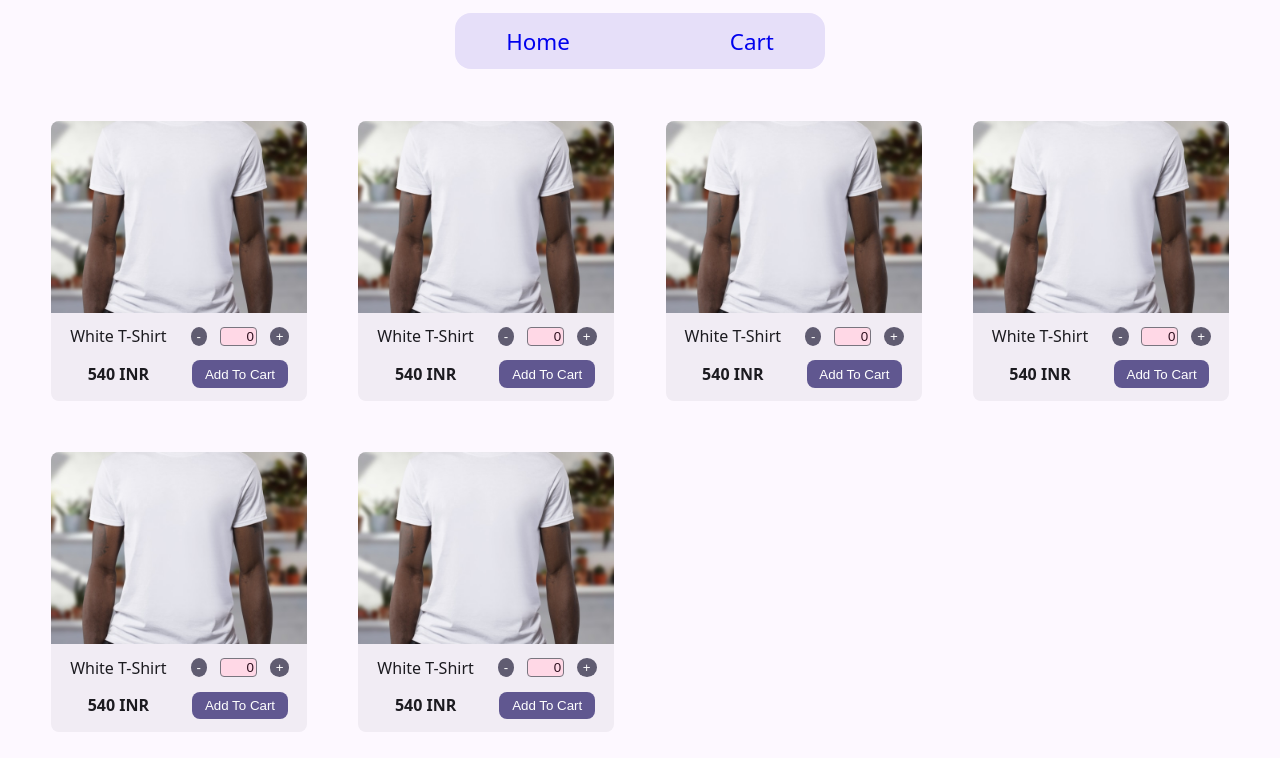
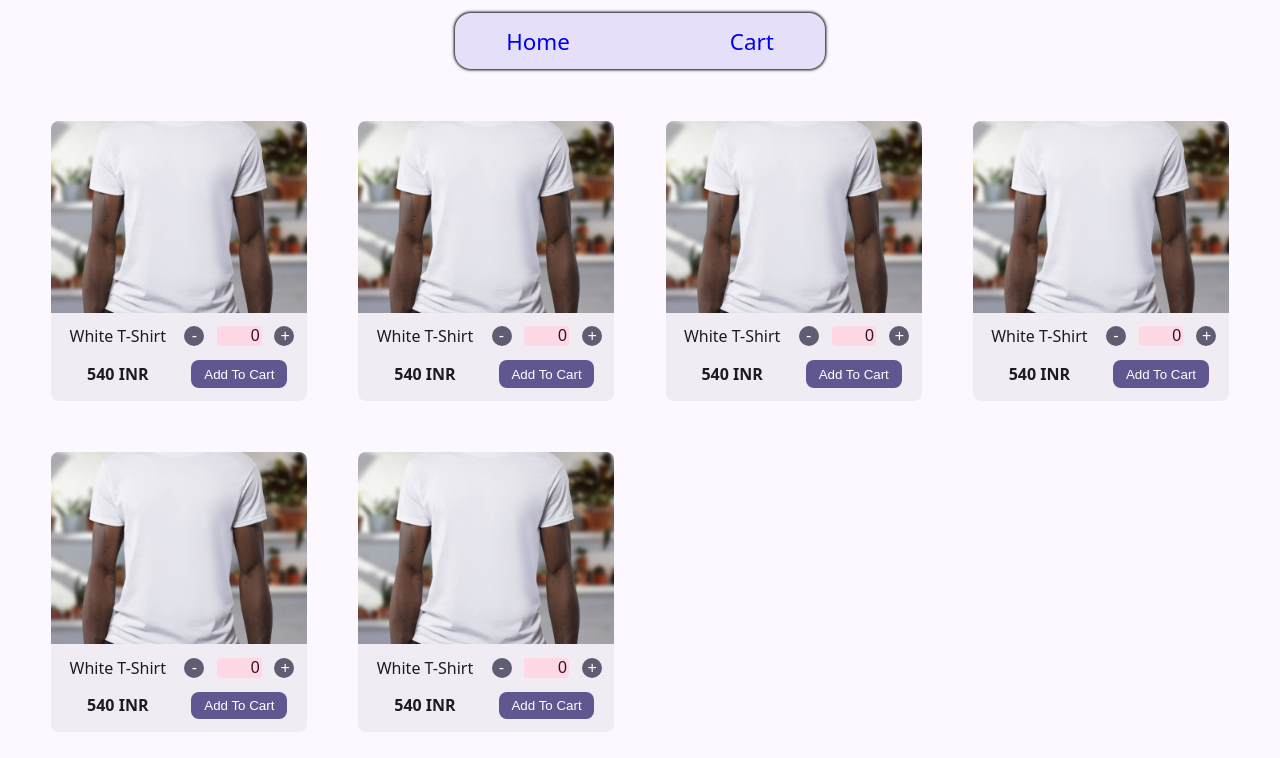
Before and after one commit to ajayfoo/odin-shopping-cart, a React (Vite) app: page / in a window 1280 px wide. Shown: the top 758 px of the page. Built offline with nearby package versions, Linux system fonts and the light colour scheme.

Commit message:
style: make nav sticky and increase counter buttons' size as vw decreases

```diff
--- a/src/components/Counter/Counter.module.css
+++ b/src/components/Counter/Counter.module.css
@@ -4,19 +4,22 @@
 }
 
 .count {
+  font-size: var(--normal-reverse-font);
   max-inline-size: 5ch;
   text-align: end;
   border-radius: var(--small-radius);
-  border: 1px solid var(--outline);
+  border: none;
   outline-color: var(--outline);
   background-color: var(--tertiary-container);
   color: var(--on-tertiary-container);
 }
 
 .counter > button {
+  font-size: var(--normal-reverse-font);
   background-color: var(--secondary);
   color: var(--on-secondary);
   border: none;
   border-radius: 50%;
-  max-inline-size: max-content;
+  inline-size: 2.25ch;
+  block-size: 2.25ch;
 }
--- a/src/components/MainNavbar/MainNavbar.module.css
+++ b/src/components/MainNavbar/MainNavbar.module.css
@@ -1,4 +1,6 @@
 .main-nav {
+  position: sticky;
+  top: var(--small-gap);
   background-color: var(--secondary-container);
   color: var(--on-secondary-container);
   display: flex;
@@ -7,6 +9,7 @@
   gap: clamp(4rem, 20vw, 10rem);
   padding: var(--small-gap) var(--medium-gap);
   border-radius: var(--large-radius);
+  box-shadow: 0px 0px 3px 1px var(--shadow);
 }
 
 .main-nav > a {
--- a/src/components/ProductCard/ProductCard.jsx
+++ b/src/components/ProductCard/ProductCard.jsx
@@ -7,7 +7,7 @@ const ProductCard = ({ imgSrc, title, price }) => {
   const [count, setCount] = useState(0);
 
   const handleDecrement = () => {
-    setCount(count <= 0 ? 0 : count + 1);
+    setCount(count <= 0 ? 0 : count - 1);
   };
   const handleIncrement = () => {
     setCount(count + 1);
--- a/src/main.css
+++ b/src/main.css
@@ -3,15 +3,20 @@
     Oxygen, Ubuntu, Cantarell, "Open Sans", "Helvetica Neue", sans-serif;
   box-sizing: border-box;
   color-scheme: light dark;
+
   --small-radius: 4px;
   --medium-radius: 8px;
   --large-radius: 16px;
+
   --x-small-gap: clamp(0.25rem, 0.5vw, 0.5rem);
   --small-gap: clamp(0.5rem, 1vw, 1rem);
   --medium-gap: clamp(2rem, 4vw, 4rem);
+
   --small-font: clamp(0.5rem, 1vw, 0.8rem);
   --normal-font: clamp(1rem, 1.5vw, 1.1rem);
   --medium-font: clamp(1.2rem, 2vw, 1.4rem);
+
+  --normal-reverse-font: clamp(1rem, 1.5rem - 1vw, 2rem);
 }
 *,
 *::before,
```
